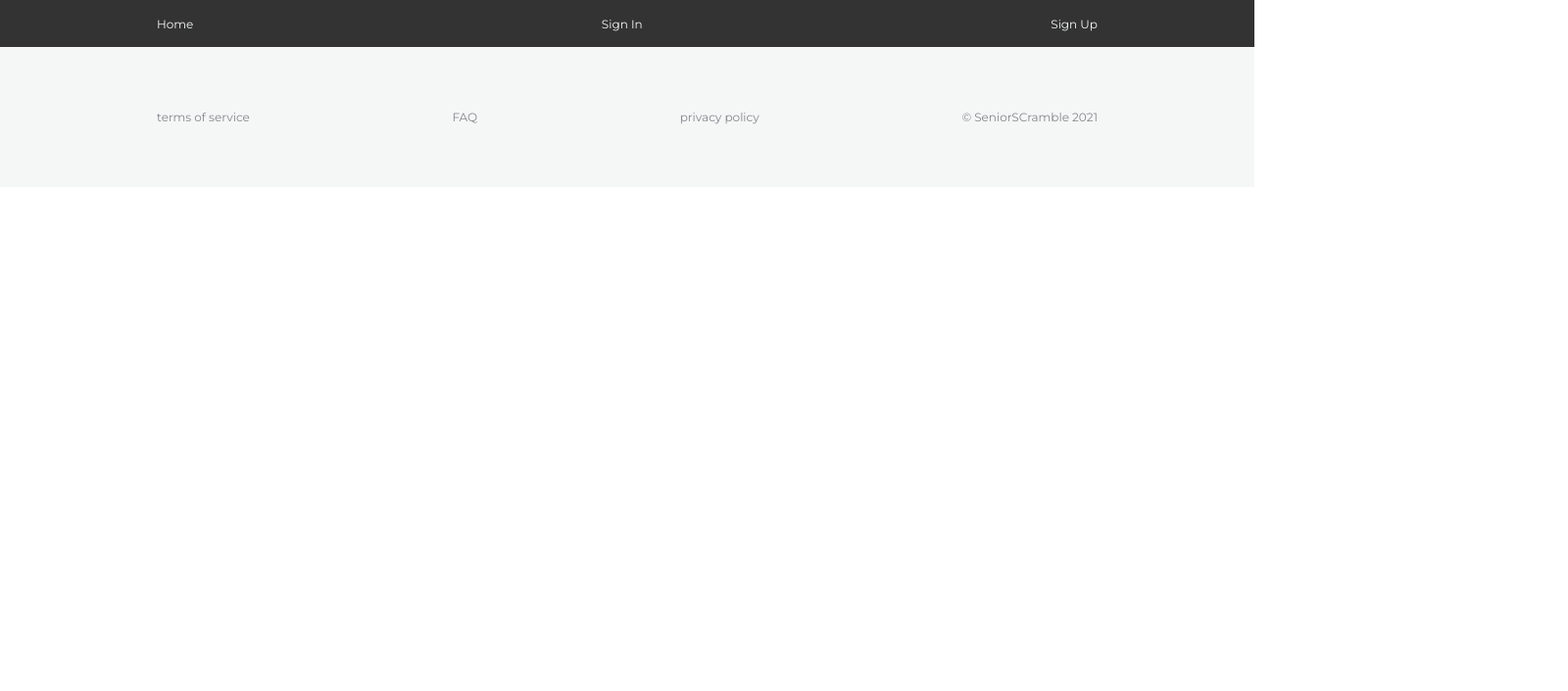
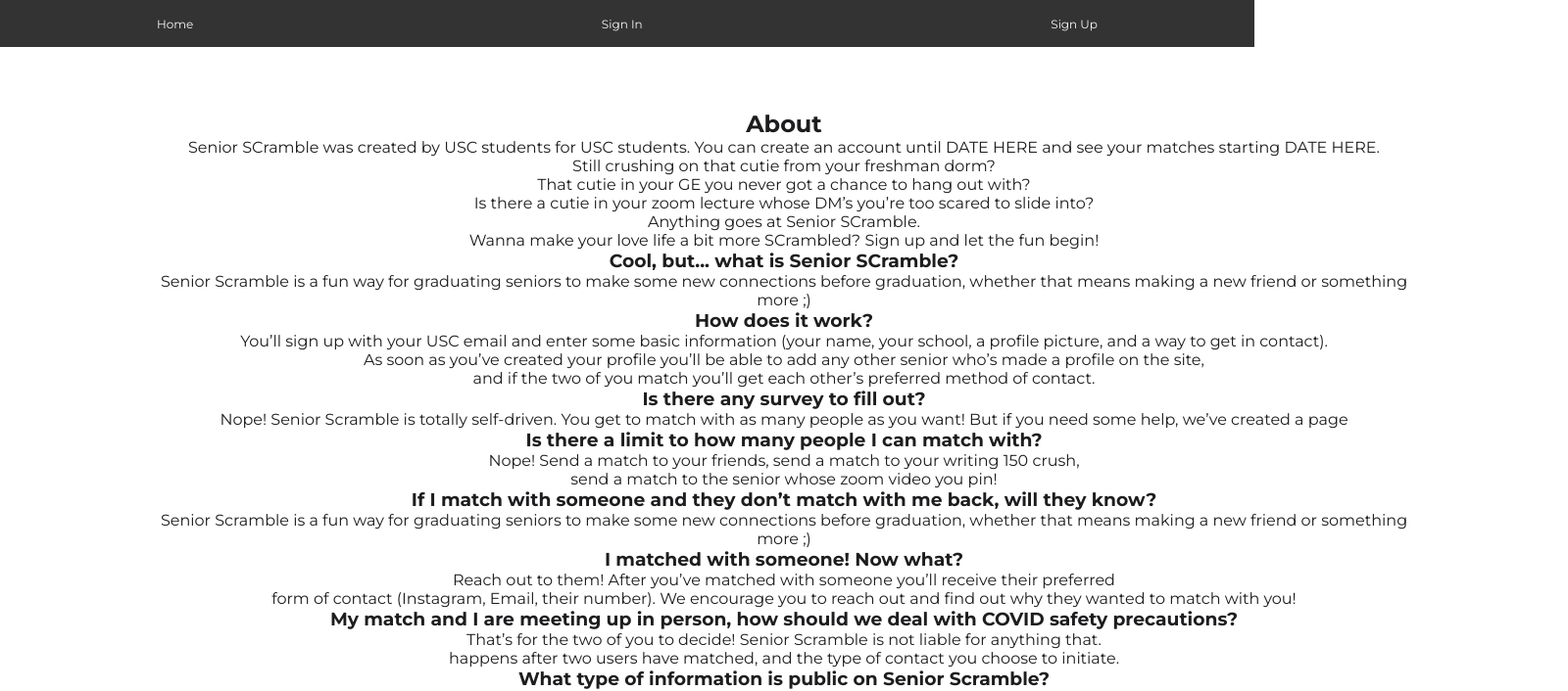
Before and after one commit to jfvomacka/scramble, a React (Create React App) app in the folder client/: page /about in a window 1280 px wide. Shown: the top 706 px of the page at 98% size, 1600 px wide, since content can reach past the window. Built offline with nearby package versions, Linux system fonts and the light colour scheme.

Commit message:
Email is very close to working

```diff
--- a/client/src/App.js
+++ b/client/src/App.js
@@ -15,7 +15,7 @@
 const Landing = React.lazy(() => import("./app/routes/Landing"));
 const Profile = React.lazy(() => import("./app/routes/Profile"));
 const TOS = React.lazy(() => import("./app/routes/TOS"));
-const FAQ = React.lazy(() => import("./app/routes/FAQ"));
+const About = React.lazy(() => import("./app/routes/About"));
 const Privacy = React.lazy(() => import("./app/routes/Privacy"));
 const Editing = React.lazy(() => import("./app/routes/Editing"));
 const Verify = React.lazy(() => import("./app/routes/Verify"));
@@ -46,7 +46,7 @@
                 <Route exact path="/signin" {...props} component={Signin} />
                 <Route exact path="/signup" {...props} component={Signup} />
                 <Route exact path="/tos" {...props} component={TOS} />
-                <Route exact path="/faq" {...props} component={FAQ} />
+                <Route exact path="/about" {...props} component={About} />
                 <Route exact path="/privacy" {...props} component={Privacy} />
                 <PrivateRoute exact path="/profile" {...props} component={Profile} />
                 <PrivateRoute exact path="/editing" {...props} component={Editing} />
--- a/client/src/app/components/Footer/index.js
+++ b/client/src/app/components/Footer/index.js
@@ -5,9 +5,9 @@
     return (
         <footer className="Footer">
             <div className="inner container is-fixed">
-                <a className="no-deco" href="/TOS" target="_blank" rel="noopener noreferrer" >terms of service</a>
-                <a className="no-deco" href="/FAQ" target="_blank" rel="noopener noreferrer" >FAQ</a>
-                <a className="no-deco" href="/Privacy" target="_blank" rel="noopener noreferrer" >privacy policy</a>
+                <a className="no-deco" href="/TOS" rel="noopener noreferrer" >terms of service</a>
+                <a className="no-deco" href="/about" rel="noopener noreferrer" >any questions?</a>
+                <a className="no-deco" href="/Privacy" rel="noopener noreferrer" >privacy policy</a>
                 <p>© SeniorSCramble 2021 </p>
             </div>
         </footer>
--- /dev/null
+++ b/client/src/app/routes/About/index.js
@@ -0,0 +1,67 @@
+import React, { useState } from "react";
+import { useHistory, useLocation } from "react-router";
+
+import "./index.scss";
+
+const FAQ = () => {
+  let history = useHistory();
+  let location = useLocation();
+  let { from } = location.state || {
+    from: { pathname: process.env.REACT_APP_DEFAULT_LOGIN_REDIRECT },
+  };
+
+  return (
+    <div className="AboutPage">
+      <div className="inner container is-fluid">
+        <h2>About</h2>
+
+        <p>Senior SCramble was created by USC students for USC students.
+        You can create an account until DATE HERE and see your matches starting DATE HERE. </p>
+        <p>Still crushing on that cutie from your freshman dorm?</p>
+        <p>That cutie in your GE you never got a chance to hang out with? </p>
+        <p>Is there a cutie in your zoom lecture whose DM’s you’re too scared to slide into?</p>
+        <p>Anything goes at Senior SCramble.</p>
+        <p>Wanna make your love life a bit more SCrambled? Sign up and let the fun begin! </p>
+
+        <h3>Cool, but... what is Senior SCramble?</h3>
+        <p> Senior Scramble is a fun way for graduating seniors to make some new connections
+          before graduation, whether that means making a new friend or something more ;) </p>
+
+        <h3>How does it work?</h3>
+        <p> You’ll sign up with your USC email and enter some basic information (your name, your school, a profile picture, and a way to get in contact).</p>
+        <p> As soon as you’ve created your profile you’ll be able to add any other senior who’s made a profile on the site, </p>
+        <p>and if the two of you match you’ll get each other’s preferred method of contact. </p>
+
+        <h3>Is there any survey to fill out?</h3>
+        <p> Nope! Senior Scramble is totally self-driven. You get to match with as many people as you want! But if you need some help, we’ve created a page </p>
+
+        <h3>Is there a limit to how many people I can match with?</h3>
+        <p> Nope! Send a match to your friends, send a match to your writing 150 crush, </p>
+        <p> send a match to the senior whose zoom video you pin!  </p>
+
+        <h3>If I match with someone and they don’t match with me back, will they know?</h3>
+        <p> Senior Scramble is a fun way for graduating seniors to make some new connections
+          before graduation, whether that means making a new friend or something more ;) </p>
+
+        <h3>I matched with someone! Now what?</h3>
+        <p> Reach out to them! After you’ve matched with someone you’ll receive their preferred </p>
+        <p> form of contact (Instagram, Email, their number). We encourage you to reach out and find out why they wanted to match with you!  </p>
+
+        <h3>My match and I are meeting up in person, how should we deal with COVID safety precautions?</h3>
+        <p> That’s for the two of you to decide! Senior Scramble is not liable for anything that.</p>
+        <p>happens after two users have matched, and the type of contact you choose to initiate. </p>
+
+        <h3>What type of information is public on Senior Scramble?</h3>
+        <p> Your name, school, and profile picture are public but your preferred method of contact is only .</p>
+        <p> available to you and anyone you match with. None of the information on your Senior </p>
+        <p>Scramble profile will be shared outside of Senior Scramble or with third party companies. </p>
+
+        <h3>II have another question, who can I ask?</h3>
+        <p> Email uscseniorscramble@gmail.com with any questions and we’ll get back to you as soon as we can! </p>
+
+      </div>
+    </div>
+  );
+};
+
+export default FAQ;
--- /dev/null
+++ b/client/src/app/routes/About/index.scss
@@ -0,0 +1,15 @@
+@import "../../styles/variables";
+.AboutPage {
+  .inner {
+    margin: {
+        left: auto;
+        right: auto;
+    };
+    padding: {
+      top: map-get($spacing, "md");
+      bottom: map-get($spacing, "md");
+    }
+    text-align: center;
+    width: max-content;
+  }
+}
--- a/client/src/app/routes/FAQ/index.js
+++ /dev/null
@@ -1,23 +0,0 @@
-import React, { useState } from "react";
-import { useHistory, useLocation } from "react-router";
-
-import "./index.scss";
-
-const FAQ = () => {
-  let history = useHistory();
-  let location = useLocation();
-  let { from } = location.state || {
-    from: { pathname: process.env.REACT_APP_DEFAULT_LOGIN_REDIRECT },
-  };
-
-  return (
-    <div className="Signin">
-      <div className="inner container is-fluid">
-        <h2>Sign In</h2>
-
-      </div>
-    </div>
-  );
-};
-
-export default FAQ;
--- a/client/src/app/routes/Privacy/index.js
+++ b/client/src/app/routes/Privacy/index.js
@@ -11,9 +11,9 @@
   };
 
   return (
-    <div className="Signin">
+    <div className="Privacy">
       <div className="inner container is-fluid">
-        <h2>Sign In</h2>
+        <h2>Privacy Policy</h2>
 
       </div>
     </div>
--- a/client/src/app/routes/Privacy/index.scss
+++ b/client/src/app/routes/Privacy/index.scss
@@ -1,5 +1,5 @@
 @import "../../styles/variables";
-.Signin {
+.Privacy {
   .inner {
     margin: {
         left: auto;
--- a/client/src/app/routes/TOS/index.js
+++ b/client/src/app/routes/TOS/index.js
@@ -11,9 +11,9 @@
   };
 
   return (
-    <div className="Signin">
+    <div className="TOS">
       <div className="inner container is-fluid">
-        <h2>Sign In</h2>
+        <h2>Terms Of Service</h2>
 
       </div>
     </div>
--- a/client/src/app/routes/TOS/index.scss
+++ b/client/src/app/routes/TOS/index.scss
@@ -1,5 +1,5 @@
 @import "../../styles/variables";
-.Signin {
+.TOS {
   .inner {
     margin: {
         left: auto;
--- a/package.json
+++ b/package.json
@@ -26,6 +26,7 @@
     "helmet": "^4.1.1",
     "jsonwebtoken": "^8.5.1",
     "morgan": "^1.10.0",
+    "nodemailer": "^6.5.0",
     "nodemon": "^2.0.4",
     "pg": "^8.4.1",
     "yes-https": "^2.0.0"
```
Also changed, not shown: 2 other files (tests, documents, lock files or other folders).
